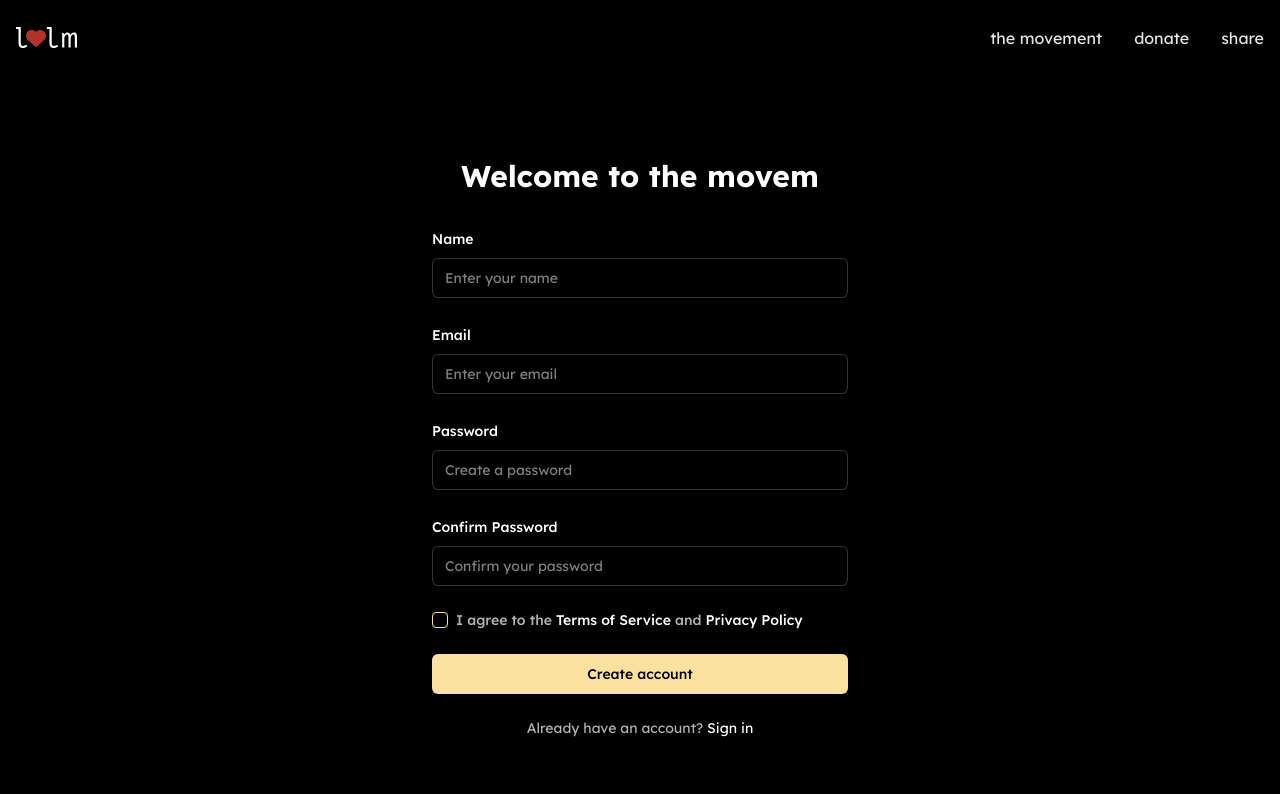
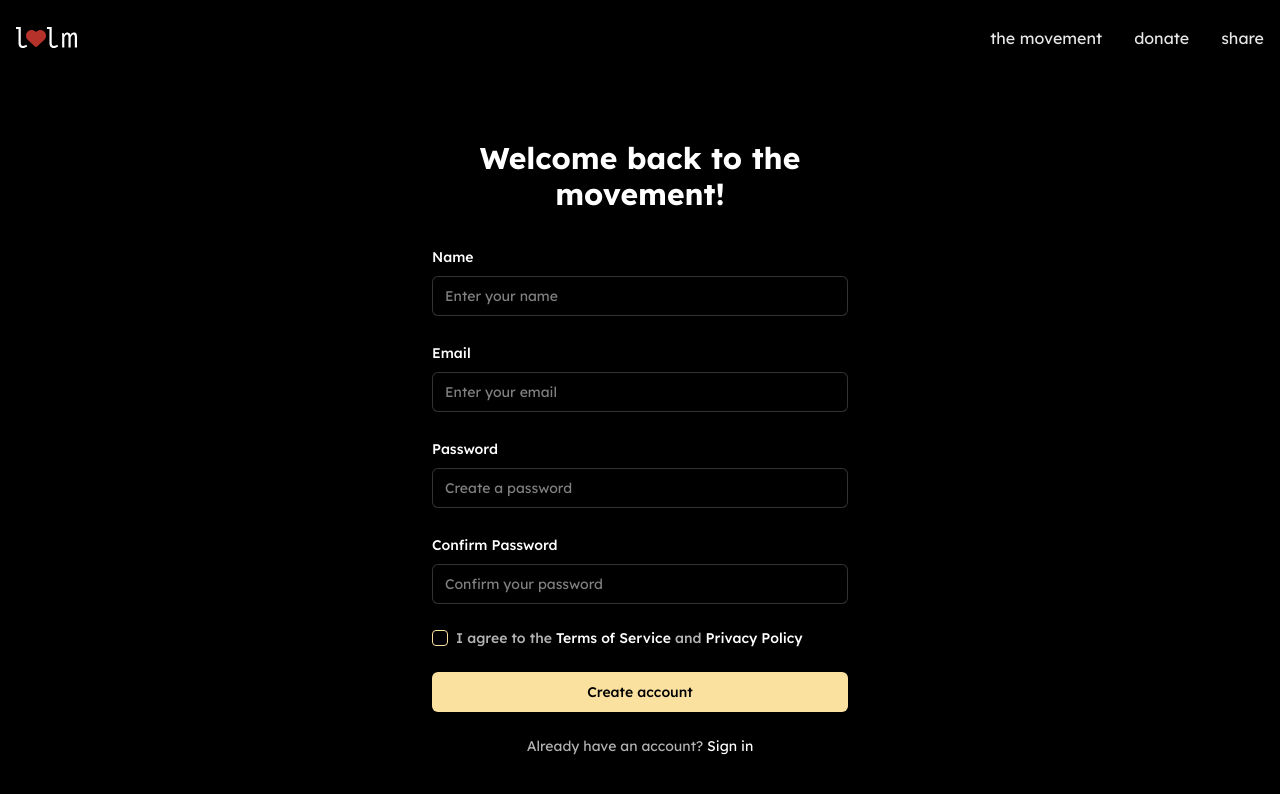
Before and after one commit to Love-Language-Model/love-languege-model-web, a React (Vite) app: page /signup in a window 1280 px wide. Shown: the top 794 px of the page. Built offline with nearby package versions, Linux system fonts and the light colour scheme.

Commit message:
fix: title on sign and login page

```diff
--- a/index.html
+++ b/index.html
@@ -2,7 +2,7 @@
 <html lang="en">
   <head>
     <meta charset="UTF-8" />
-    <title>Love Language Model</title>
+    <title>Love Language Model - Join the movement</title>
     <meta property="og:type" content="website" />
     <meta property="og:title" content="Love Language Model" />
     <meta name="description" content="Love Language Model" />
--- a/src/pages/Login.tsx
+++ b/src/pages/Login.tsx
@@ -23,7 +23,7 @@ const Login = () => {
       <Header showLoginButton={false} />
       <div className="flex-1 flex items-center justify-center pt-24">
         <div className="w-full max-w-md px-4">
-          <h1 className="text-3xl font-bold mb-8 text-center">Welcome to the movem</h1>
+          <h1 className="text-3xl font-bold mb-8 text-center">Welcome back to the movement!</h1>
           <form onSubmit={handleSubmit} className="space-y-6">
             <div className="space-y-2">
               <Label htmlFor="email">Email</Label>
--- a/src/pages/SignUp.tsx
+++ b/src/pages/SignUp.tsx
@@ -25,7 +25,7 @@ const Signup = () => {
       <Header showLoginButton={false} />
       <div className="flex-1 flex items-center justify-center pt-24">
         <div className="w-full max-w-md px-4">
-          <h1 className="text-3xl font-bold mb-8 text-center">Welcome to the movem</h1>
+          <h1 className="text-3xl font-bold mb-8 text-center">Welcome back to the movement!</h1>
           <form onSubmit={handleSubmit} className="space-y-6">
             <div className="space-y-2">
               <Label htmlFor="name">Name</Label>
```
